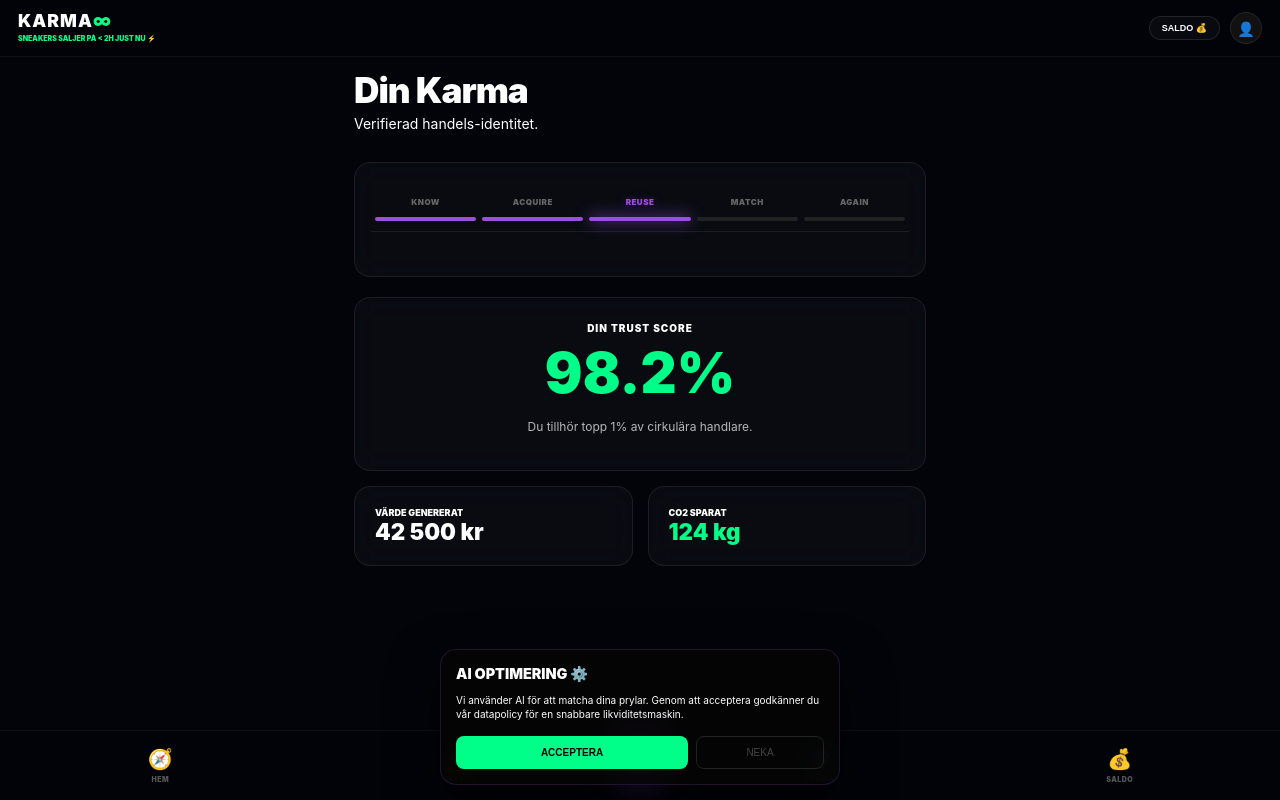
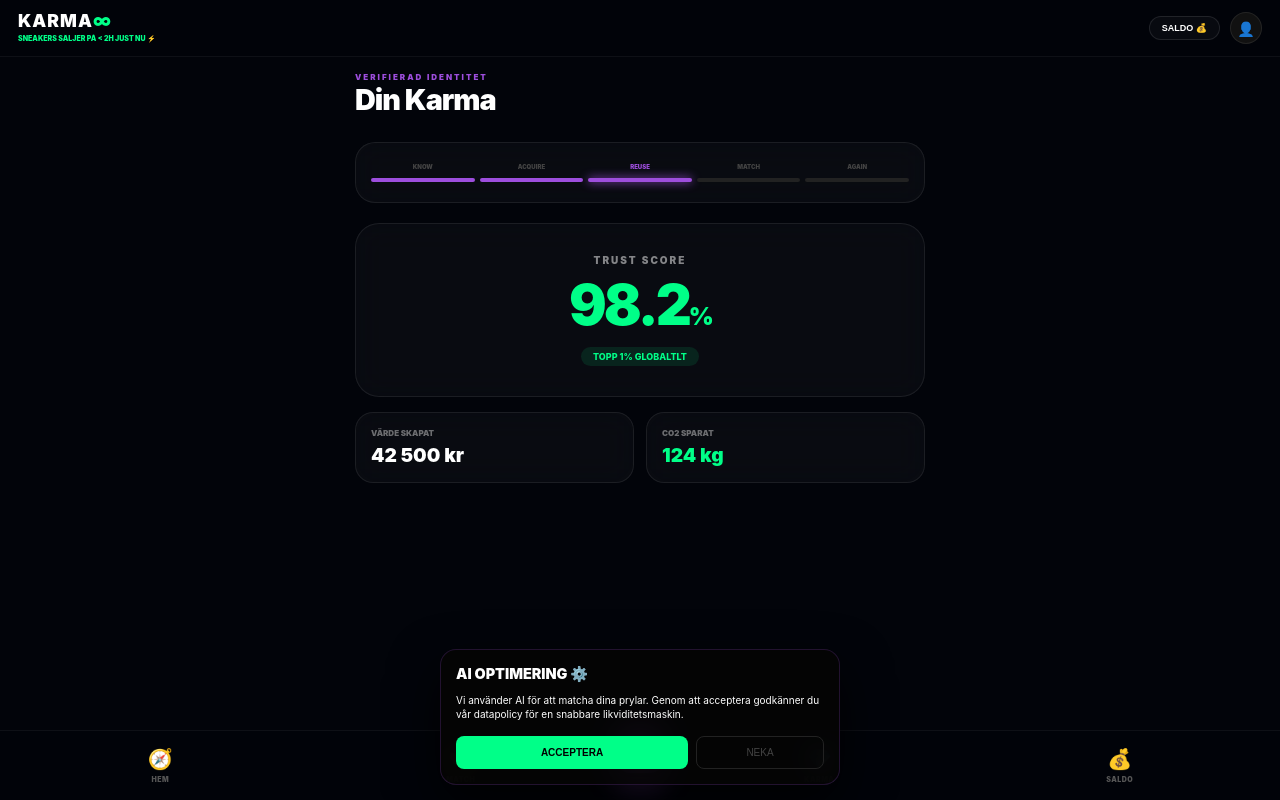
Before and after one commit to gascheckking/marketbeg-appGem, a Next.js app: page /my-karma in a window 1280 px wide. Built offline with nearby package versions, Linux system fonts and the light colour scheme.

Commit message:
Update page.tsx

```diff
--- a/app/my-karma/page.tsx
+++ b/app/my-karma/page.tsx
@@ -1,49 +1,50 @@
+// // app/my-karma/page.tsx
 "use client";
 import React from 'react';
 
 export default function MyKarmaPage() {
-  const steps = ['Know', 'Acquire', 'Reuse', 'Match', 'Again'];
+  const steps = ['KNOW', 'ACQUIRE', 'REUSE', 'MATCH', 'AGAIN'];
 
   return (
-    <div className="page-wrapper">
-      <header style={{ marginBottom: '30px' }}>
-        <h1 style={{ margin: 0 }}>Din Karma</h1>
-        <p className="muted" style={{ fontSize: '14px', marginTop: '4px' }}>Verifierad handels-identitet.</p>
+    <div className="page-wrapper" style={{ padding: '15px' }}>
+      <header style={{ marginBottom: '25px' }}>
+        <div style={{ fontSize: '8px', fontWeight: 900, color: 'var(--neon-purple)', letterSpacing: '2px' }}>VERIFIERAD IDENTITET</div>
+        <h1 style={{ fontSize: '1.8rem', fontWeight: 900, margin: 0, letterSpacing: '-1px' }}>Din Karma</h1>
       </header>
 
-      {/* KARMA STEPPER - Fixad med snygga avstånd */}
-      <section className="glass-card" style={{ padding: '24px 16px', marginBottom: '20px' }}>
-        <div className="karma-stepper">
+      <section className="glass-card" style={{ padding: '20px 15px', marginBottom: '20px', borderRadius: '20px' }}>
+        <div style={{ display: 'flex', justifyContent: 'space-between', gap: '5px' }}>
           {steps.map((step, i) => (
-            <div key={step} style={{ flex: 1, textAlign: 'center', position: 'relative' }}>
-              <div className={`step-item ${i === 2 ? 'active' : ''}`}>
-                {step}
-              </div>
+            <div key={step} style={{ flex: 1 }}>
               <div style={{
-                height: '4px', borderRadius: '10px', marginTop: '10px',
+                fontSize: '6px', fontWeight: 900, textAlign: 'center', marginBottom: '8px',
+                color: i === 2 ? 'var(--neon-purple)' : '#444'
+              }}>{step}</div>
+              <div style={{
+                height: '4px', borderRadius: '10px',
                 background: i <= 2 ? 'var(--neon-purple)' : '#222',
-                boxShadow: i === 2 ? '0 0 15px var(--neon-purple)' : 'none'
+                boxShadow: i === 2 ? '0 0 10px var(--neon-purple)' : 'none'
               }}></div>
             </div>
           ))}
         </div>
       </section>
 
-      <div style={{ display: 'grid', gridTemplateColumns: '1fr', gap: '15px' }}>
-        <div className="glass-card" style={{ padding: '24px', textAlign: 'center' }}>
-          <div className="muted" style={{ fontSize: '10px', fontWeight: 900, letterSpacing: '1px' }}>DIN TRUST SCORE</div>
-          <div style={{ fontSize: '3.5rem', fontWeight: 900, margin: '5px 0', color: 'var(--neon-mint)' }}>98.2%</div>
-          <p style={{ fontSize: '12px', opacity: 0.7 }}>Du tillhör topp 1% av cirkulära handlare.</p>
+      <div style={{ display: 'grid', gap: '15px' }}>
+        <div className="glass-card" style={{ padding: '30px', textAlign: 'center', borderRadius: '24px' }}>
+          <div style={{ fontSize: '10px', fontWeight: 900, letterSpacing: '2px', opacity: 0.5 }}>TRUST SCORE</div>
+          <div style={{ fontSize: '3.5rem', fontWeight: 900, margin: '5px 0', color: 'var(--neon-mint)', letterSpacing: '-3px' }}>98.2<span style={{fontSize: '1.5rem'}}>%</span></div>
+          <div style={{ fontSize: '9px', fontWeight: 800, background: 'rgba(0,255,136,0.1)', color: 'var(--neon-mint)', padding: '4px 12px', borderRadius: '20px', display: 'inline-block' }}>TOPP 1% GLOBALTLT</div>
         </div>
 
-        <div style={{ display: 'grid', gridTemplateColumns: '1fr 1fr', gap: '15px' }}>
-          <div className="glass-card" style={{ padding: '20px' }}>
-             <div className="muted" style={{ fontSize: '9px', fontWeight: 900 }}>VÄRDE GENERERAT</div>
-             <div style={{ fontSize: '1.4rem', fontWeight: 900 }}>42 500 kr</div>
+        <div style={{ display: 'grid', gridTemplateColumns: '1fr 1fr', gap: '12px' }}>
+          <div className="glass-card" style={{ padding: '15px', borderRadius: '18px' }}>
+             <div style={{ fontSize: '8px', fontWeight: 900, opacity: 0.4 }}>VÄRDE SKAPAT</div>
+             <div style={{ fontSize: '1.2rem', fontWeight: 900, marginTop: '5px' }}>42 500 kr</div>
           </div>
-          <div className="glass-card" style={{ padding: '20px' }}>
-             <div className="muted" style={{ fontSize: '9px', fontWeight: 900 }}>CO2 SPARAT</div>
-             <div style={{ fontSize: '1.4rem', fontWeight: 900, color: 'var(--neon-mint)' }}>124 kg</div>
+          <div className="glass-card" style={{ padding: '15px', borderRadius: '18px' }}>
+             <div style={{ fontSize: '8px', fontWeight: 900, opacity: 0.4 }}>CO2 SPARAT</div>
+             <div style={{ fontSize: '1.2rem', fontWeight: 900, marginTop: '5px', color: 'var(--neon-mint)' }}>124 kg</div>
           </div>
         </div>
       </div>
```
